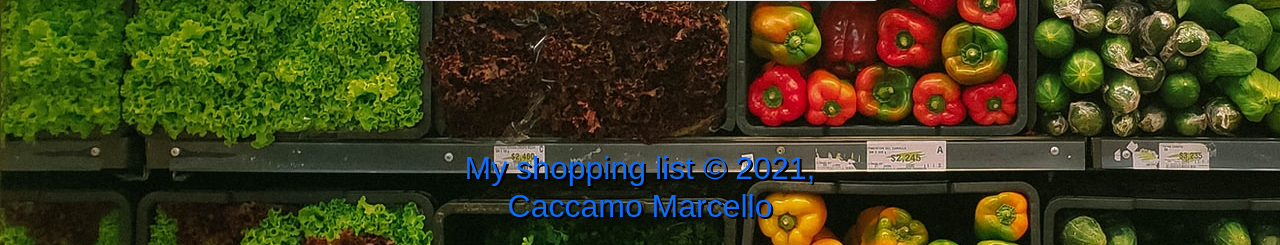
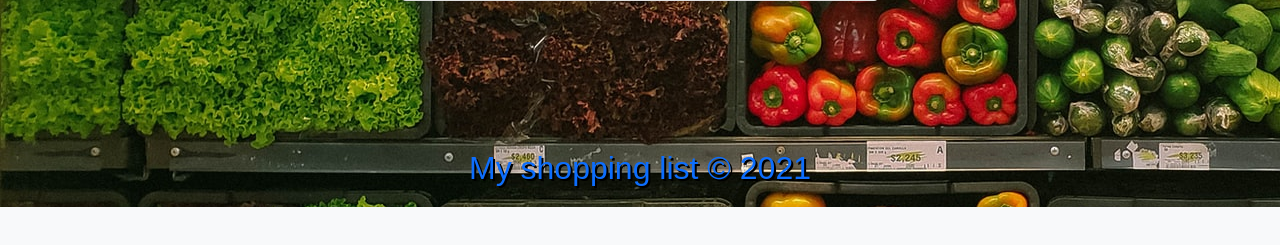
Before and after one commit to MarciDeveloper/shoppingList, a PHP site: page /view/login.php in a window 1280 px wide. Shown: the part 612-857 px from the top of the page. After the commit the page ends 819 px from the top, so only its background shows below. Run offline with PHP 8.4, Linux system fonts and the light colour scheme; some libraries are stand-ins or nearby versions.

Commit message:
Update footer.php

```diff
--- a/view/partials/footer.php
+++ b/view/partials/footer.php
@@ -1,6 +1,6 @@
     <div class="container">
         <footer>
-              <h2 id= foot>My shopping list &copy; <?php echo date("Y"); ?>, Caccamo Marcello </h2>
+              <h2 id= foot>My shopping list &copy; <?php echo date("Y"); ?> </h2>
         </footer>
     </div>
 
```
